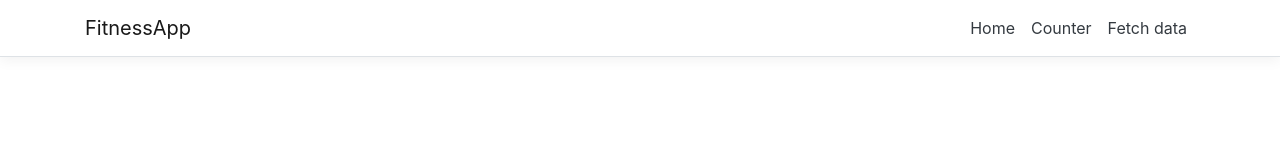
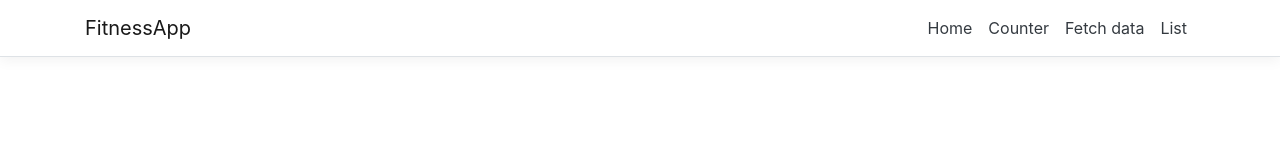
Before and after one commit to theBeatle/fitness-cabinet, an Angular app in the folder FitnessApp/ClientApp/: page /list in a window 1280 px wide. Before the commit this address led to /. Shown: the top 160 px of the page. Built offline with nearby package versions, Linux system fonts and the light colour scheme.

Commit message:
FirstListCommit

```diff
--- a/FitnessApp/ClientApp/src/app/app.module.ts
+++ b/FitnessApp/ClientApp/src/app/app.module.ts
@@ -9,6 +9,7 @@ import { NavMenuComponent } from './nav-menu/nav-menu.component';
 import { HomeComponent } from './home/home.component';
 import { CounterComponent } from './counter/counter.component';
 import { FetchDataComponent } from './fetch-data/fetch-data.component';
+import { ListComponent } from './list/list.component';
 
 @NgModule({
   declarations: [
@@ -16,7 +17,8 @@ import { FetchDataComponent } from './fetch-data/fetch-data.component';
     NavMenuComponent,
     HomeComponent,
     CounterComponent,
-    FetchDataComponent
+    FetchDataComponent,
+    ListComponent
   ],
   imports: [
     BrowserModule.withServerTransition({ appId: 'ng-cli-universal' }),
@@ -26,6 +28,7 @@ import { FetchDataComponent } from './fetch-data/fetch-data.component';
       { path: '', component: HomeComponent, pathMatch: 'full' },
       { path: 'counter', component: CounterComponent },
       { path: 'fetch-data', component: FetchDataComponent },
+      { path: 'list', component: ListComponent },
     ])
   ],
   providers: [],
--- /dev/null
+++ b/FitnessApp/ClientApp/src/app/list/list.component.html
@@ -0,0 +1,2 @@
+<div class="" >
+ </div>
--- /dev/null
+++ b/FitnessApp/ClientApp/src/app/list/list.component.ts
@@ -0,0 +1,10 @@
+import { Component } from '@angular/core';
+
+@Component({
+  selector: 'app-list-component',
+  templateUrl: './list.component.html'
+})
+
+export class ListComponent {
+  title = 'app';
+}
--- a/FitnessApp/ClientApp/src/app/nav-menu/nav-menu.component.html
+++ b/FitnessApp/ClientApp/src/app/nav-menu/nav-menu.component.html
@@ -17,6 +17,9 @@
           <li class="nav-item" [routerLinkActive]='["link-active"]'>
             <a class="nav-link text-dark" [routerLink]='["/fetch-data"]'>Fetch data</a>
           </li>
+          <li class="nav-item" [routerLinkActive]='["link-active"]'>
+            <a class="nav-link text-dark" [routerLink]='["/list"]'>List</a>
+          </li>
         </ul>
       </div>
     </div>
```
Also changed, not shown: FitnessApp/ClientApp/src/app/list/list.component.css (added), 1 other file (tests, documents, lock files or other folders).
